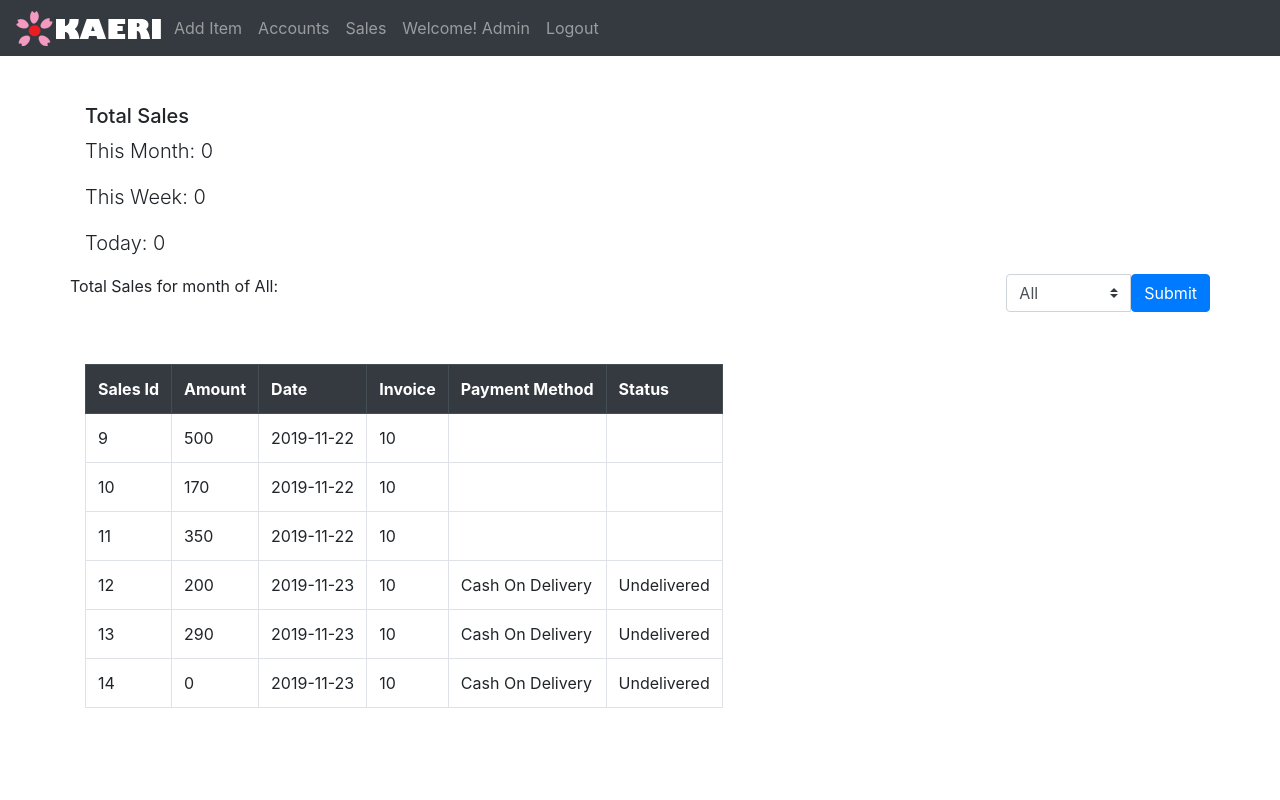
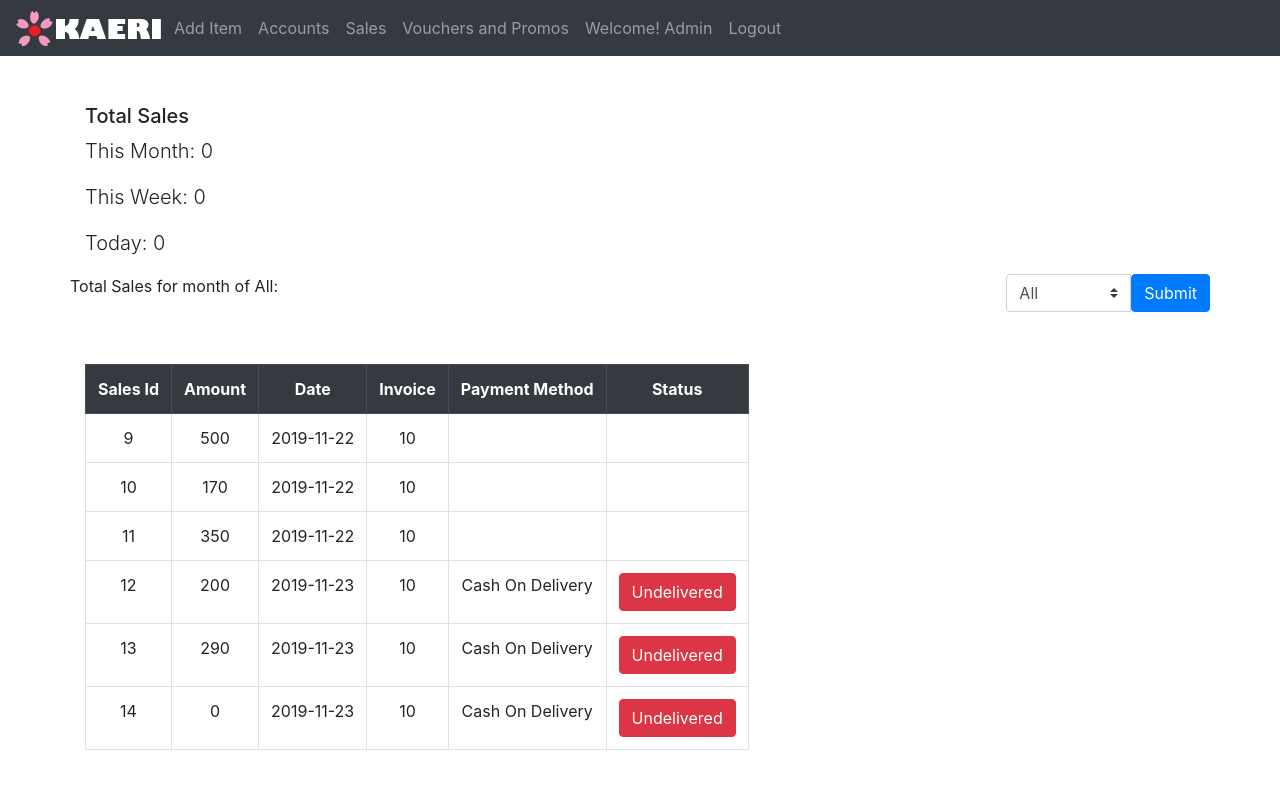
Before and after one commit to ethanreiarevalo/okaeri, a PHP site: page /admin/sales.php in a window 1280 px wide. Run offline with PHP 8.4, Linux system fonts and the light colour scheme; a user stored in the database is signed in; data comes from the database, SQL or seed files in the repository.

Commit message:
update sales

```diff
--- a/admin/nav.php
+++ b/admin/nav.php
@@ -23,6 +23,9 @@
             <li class="nav-item">
                 <a class="nav-link text-white-50" href="sales.php">Sales</a>
             </li>
+            <li class="nav-item">
+                <a class="nav-link text-white-50" href="sales.php">Vouchers and Promos</a>
+            </li>
             <li class="nav-item disabled">
                 <a class="nav-link text-white-50">Welcome! Admin</a>
             </li>
--- a/admin/sales.php
+++ b/admin/sales.php
@@ -169,7 +169,7 @@ if(empty($_SESSION['userID'])){
         </div>
         <center>
         <div id="table" class="table-responsive mt-5">
-            <table class="table table-responsive table-bordered">
+            <table class="table table-responsive table-bordered text-center">
                 <tr class="thead-dark">
                     <th>
                         Sales Id
@@ -204,22 +204,28 @@ if(empty($_SESSION['userID'])){
                 ?>
                     <tr>
                         <td>
-                        <?php echo $salesID; ?>
+                            <?php echo $salesID; ?>
                         </td>
                         <td>
-                        <?php echo $salesAmount; ?>
+                            <?php echo $salesAmount; ?>
                         </td>
                         <td>
-                        <?php echo $salesDate; ?>
+                            <?php echo $salesDate; ?>
                         </td>
                         <td>
-                        <?php echo $salesInvoice; ?>
+                            <?php echo $salesInvoice; ?>
                         </td>
                         <td>
-                        <?php echo $salesPaymentMethod; ?>
+                            <?php echo $salesPaymentMethod; ?>
                         </td>
                         <td>
-                        <?php echo $salesStatus; ?>
+                            <?php
+                                if($salesStatus == "Delivered"){
+                                    echo '<label class="text-success text-center">Delivered</label>';
+                                }else if($salesStatus == "Undelivered"){
+                                    echo '<button class="btn btn-danger">Undelivered</button>';
+                                }
+                            ?>
                         </td>
                     </tr>
                 <?php
```
